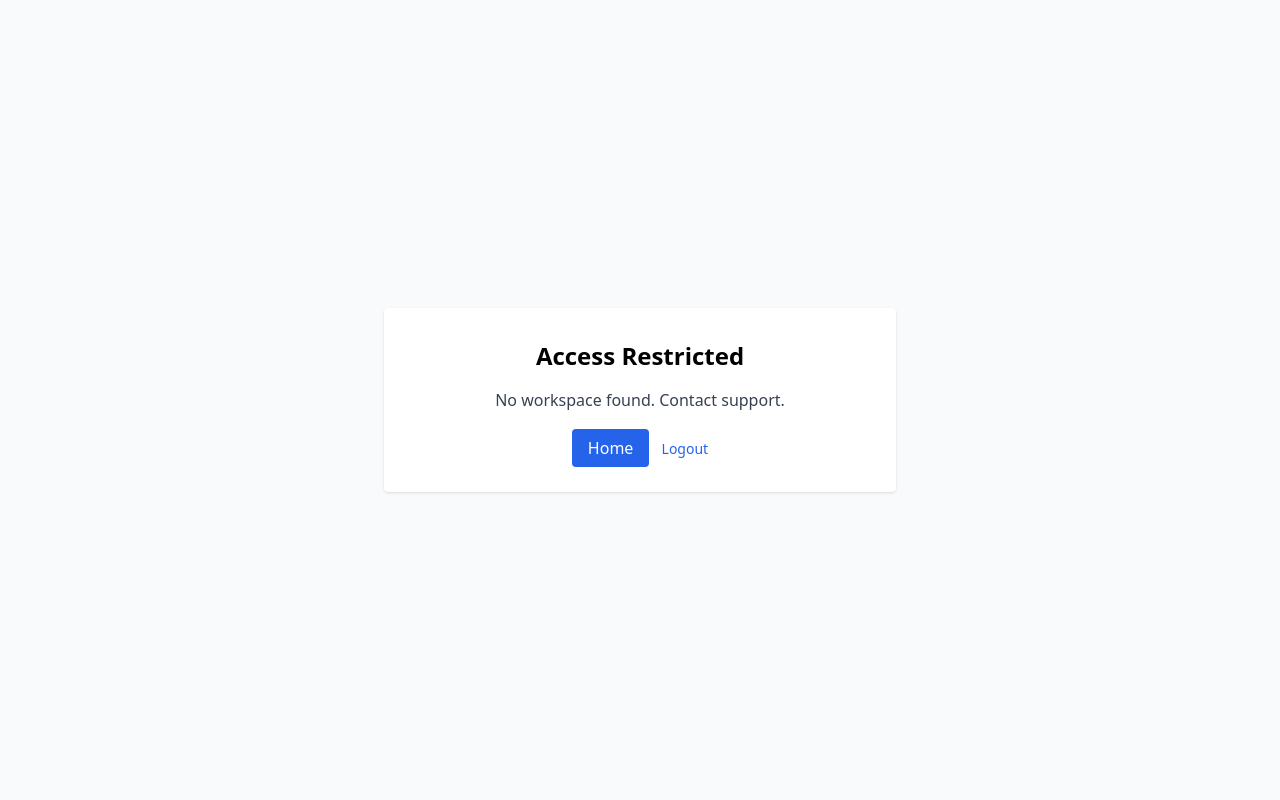
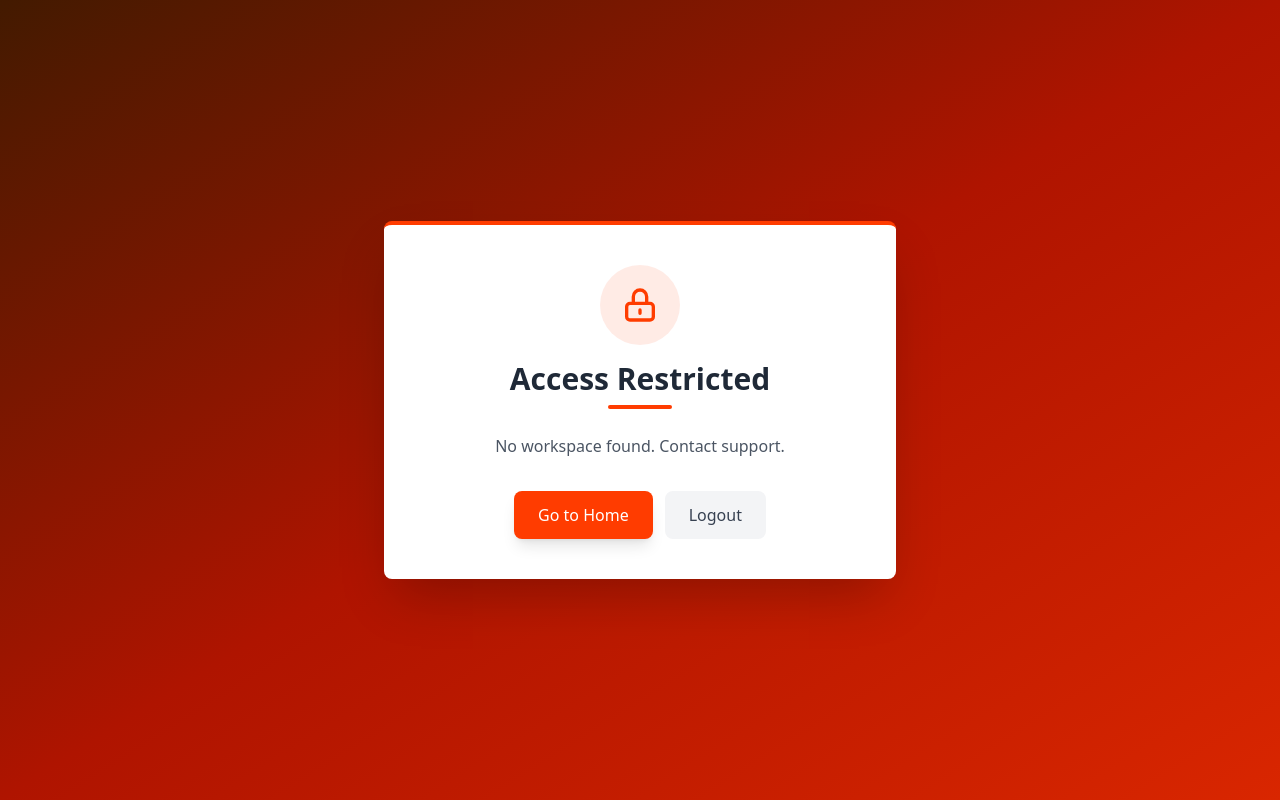
Before and after one commit to Gd0810/chatbot, a Django app: page /accounts/not-allowed/ in a window 1280 px wide. Run offline with Django 5.2, Linux system fonts and the light colour scheme; a user stored in the database is signed in; data comes from the database, SQL or seed files in the repository; parts of the project's set-up code (start-up, migrations or seed data) failed here and were passed over; some libraries are stand-ins or nearby versions.

Commit message:
update:not_allowed_page

```diff
--- a/templates/accounts/not_allowed.html
+++ b/templates/accounts/not_allowed.html
@@ -4,14 +4,42 @@
   <meta charset="utf-8">
   <title>Access Restricted</title>
   <script src="https://cdn.tailwindcss.com"></script>
+  <script>
+    tailwind.config = {
+      theme: {
+        extend: {
+          colors: {
+            primary: 'rgb(255, 60, 0)',
+            'primary-dark': 'rgb(217, 38, 0)',
+            'primary-darker': 'rgb(175, 20, 0)',
+            'primary-darkest': 'rgb(67, 26, 0)',
+          }
+        }
+      }
+    }
+  </script>
 </head>
-<body class="min-h-screen flex items-center justify-center bg-gray-50">
-  <div class="bg-white shadow rounded p-8 max-w-lg w-full text-center">
-    <h1 class="text-2xl font-semibold mb-4">Access Restricted</h1>
-    <p class="text-gray-700 mb-6">{{ detail }}</p>
-    <div class="space-x-2">
-      <a class="px-4 py-2 bg-blue-600 text-white rounded" href="/">Home</a>
-       <a class="text-sm text-blue-600" href="{% url 'accounts:logout' %}">Logout</a>
+<body class="min-h-screen flex items-center justify-center bg-gradient-to-br from-primary-darkest via-primary-darker to-primary-dark">
+  <div class="bg-white shadow-2xl rounded-lg p-10 max-w-lg w-full text-center border-t-4 border-primary">
+    <div class="mb-6">
+      <div class="w-20 h-20 bg-primary/10 rounded-full flex items-center justify-center mx-auto mb-4">
+        <svg class="w-10 h-10 text-primary" fill="none" stroke="currentColor" viewBox="0 0 24 24">
+          <path stroke-linecap="round" stroke-linejoin="round" stroke-width="2" d="M12 15v2m-6 4h12a2 2 0 002-2v-6a2 2 0 00-2-2H6a2 2 0 00-2 2v6a2 2 0 002 2zm10-10V7a4 4 0 00-8 0v4h8z"/>
+        </svg>
+      </div>
+      <h1 class="text-3xl font-bold text-gray-800 mb-2">Access Restricted</h1>
+      <div class="w-16 h-1 bg-primary mx-auto rounded-full"></div>
+    </div>
+
+    <p class="text-gray-600 mb-8 leading-relaxed">{{ detail }}</p>
+
+    <div class="flex gap-3 justify-center">
+      <a class="px-6 py-3 bg-primary hover:bg-primary-dark active:bg-primary-darker text-white font-medium rounded-lg shadow-lg hover:shadow-xl transition-all duration-200 transform hover:-translate-y-0.5" href="/">
+        Go to Home
+      </a>
+      <a class="px-6 py-3 bg-gray-100 hover:bg-gray-200 text-gray-700 font-medium rounded-lg transition-all duration-200" href="{% url 'accounts:logout' %}">
+        Logout
+      </a>
     </div>
   </div>
 </body>
```
Also changed, not shown: 1 other file.
